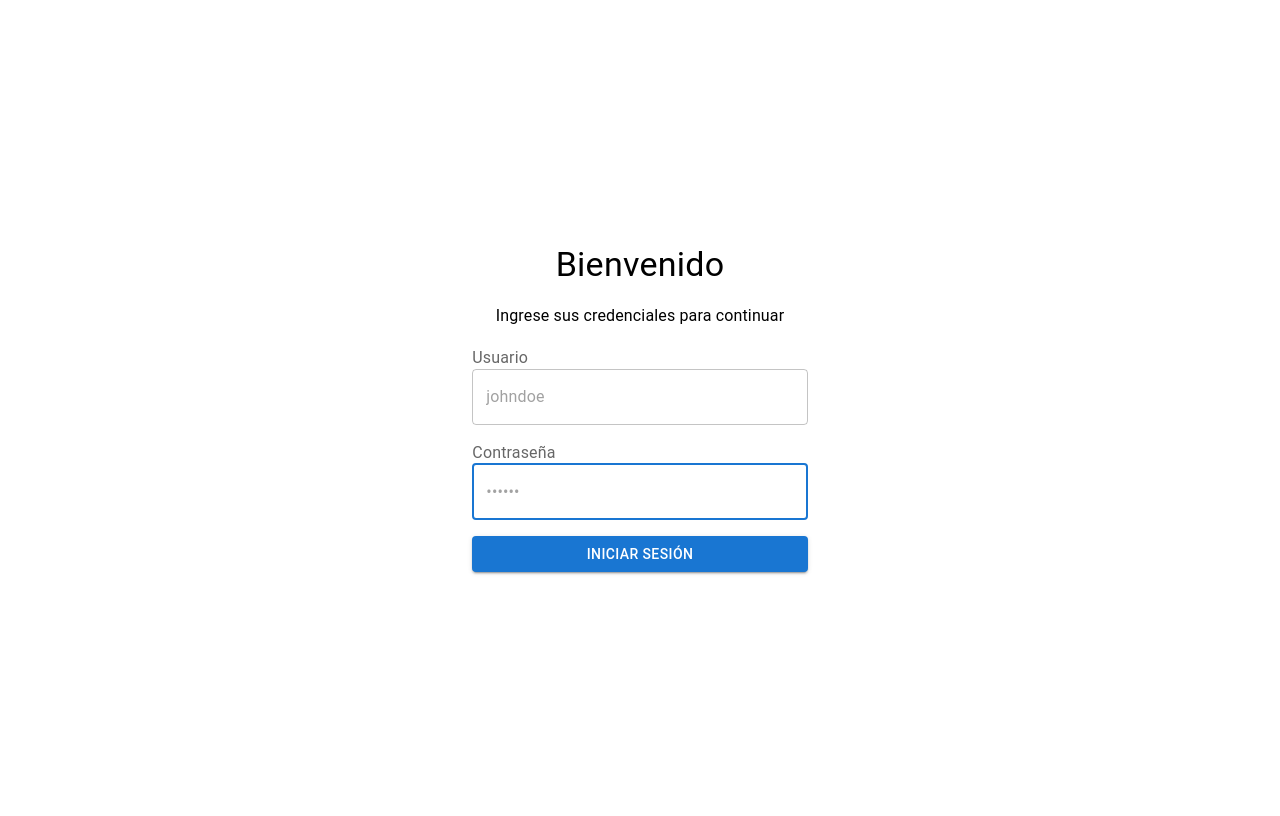
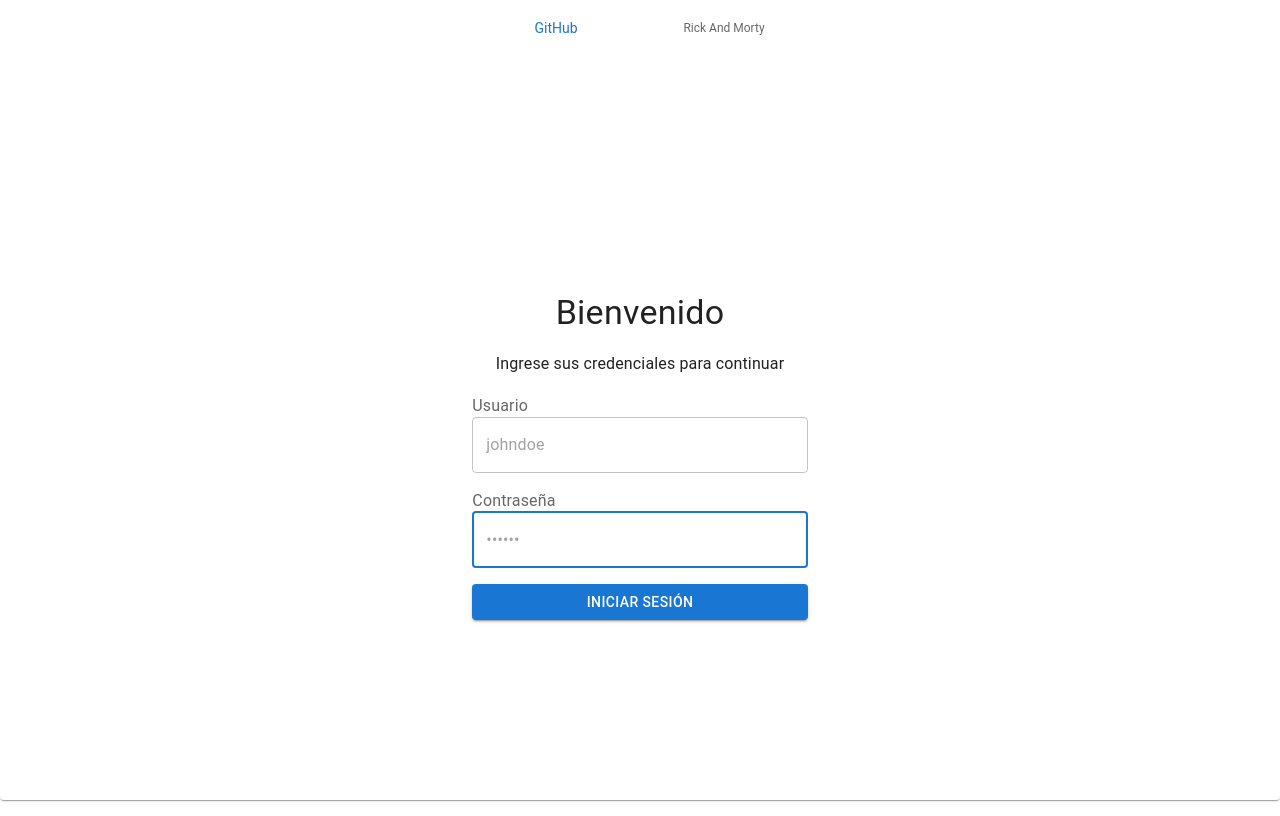
Before and after one commit to rojasadrian012/lemoncode, a React app in the folder modulo-4/react/: page / in a window 1280 px wide. Built offline with nearby package versions, Linux system fonts and the light colour scheme; no server answers.

Commit message:
add AppLayout component and integrate it into the main app structure

```diff
--- a/modulo-4/react/src/app.tsx
+++ b/modulo-4/react/src/app.tsx
@@ -5,17 +5,20 @@ import { DetailPage } from "./pages/detail/detail";
 import { ListPage } from "./pages/list/list";
 import { LoginPage } from "./pages/login/login";
 import { routes } from "./routes";
+import { AppLayout } from "./layouts/app.layout";
 
 export const App = () => {
   return (
+    <AppLayout>
       <MembersProvider>
         <Router>
           <Routes>
-          <Route path={routes.login}element={<LoginPage />} />
-          <Route path={routes.gitHubList}element={<ListPage />} />
-          <Route path={routes.gitHubDetail}element={<DetailPage />} />
+            <Route path={routes.login} element={<LoginPage />} />
+            <Route path={routes.gitHubList} element={<ListPage />} />
+            <Route path={routes.gitHubDetail} element={<DetailPage />} />
           </Routes>
         </Router>
       </MembersProvider>
+    </AppLayout>
   );
 };
--- /dev/null
+++ b/modulo-4/react/src/layouts/app.layout.tsx
@@ -0,0 +1,29 @@
+import { BottomNavigation, BottomNavigationAction, Paper } from "@mui/material";
+import React from "react";
+
+
+export const AppLayout: React.FC<React.PropsWithChildren> = ({ children }) => {
+    const [value, setValue] = React.useState(0);
+
+    return (
+        <>
+            <Paper sx={{ position: 'fixed', top: 0, left: 0, right: 0 , height: '100dvh'}}>
+
+                <BottomNavigation
+                    showLabels
+                    value={value}
+                    onChange={(event, newValue) => {
+                        setValue(newValue);
+                        console.log(newValue);
+                    }}
+                >
+                    <BottomNavigationAction label="GitHub" />
+                    <BottomNavigationAction label="Rick And Morty" />
+                </BottomNavigation>
+                {children}
+            </Paper>
+        </>
+
+    )
+
+}
--- a/modulo-4/react/src/pages/list/list.module.css
+++ b/modulo-4/react/src/pages/list/list.module.css
@@ -4,6 +4,8 @@
   grid-template-rows: 1fr;
   grid-auto-rows: 80px;
   grid-gap: 10px 5px;
+  max-width: 900px;
+  margin: 0 auto;
 }
 
 .listUserListContainer > *:not(div) {
```
Lines whose indentation alone changed are shown as unchanged.
